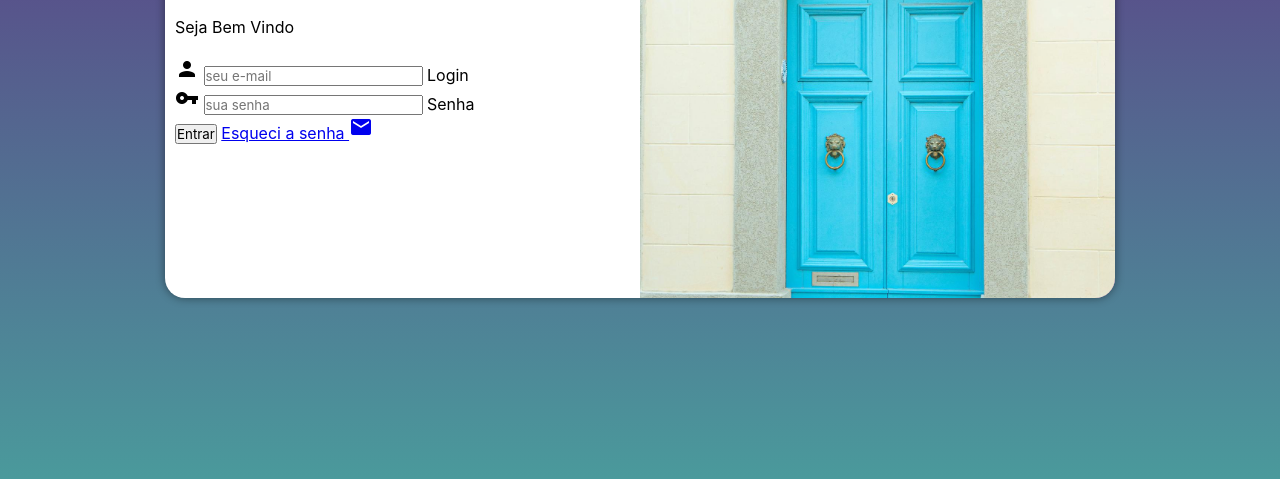
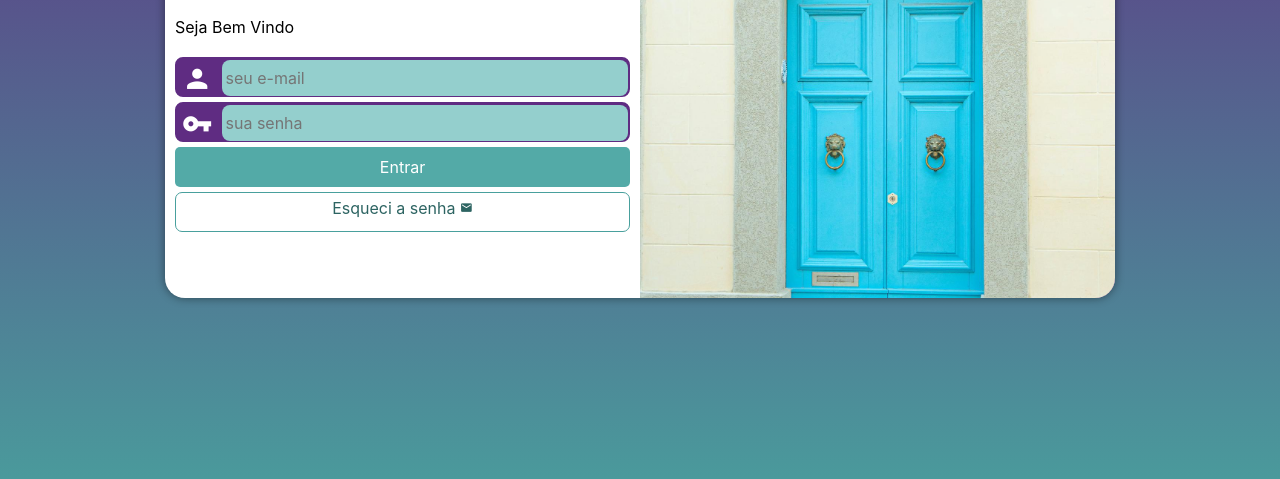
Before and after one commit to DiretorWL04/Html-css, a plain HTML site: page desafios/d016/index.html in a window 1280 px wide. Shown: the part 277-756 px from the top of the page. Drawn offline with Linux system fonts and the light colour scheme.

Commit message:
Update style.css

```diff
--- a/desafios/d016/estilos/style.css
+++ b/desafios/d016/estilos/style.css
@@ -1,62 +1,142 @@
 @charset "UTF-8";
 
-/* paleta de cores
-    verde: #49a09d
-    lilás: #5f2c82
+/*
+    Paleta de cores
+    Verde: #49a09d
+    Lilás: #5f2c82
 */
 
-*{
+* {
     font-family: -apple-system, BlinkMacSystemFont, 'Segoe UI', Roboto, Oxygen, Ubuntu, Cantarell, 'Open Sans', 'Helvetica Neue', sans-serif;
-    margin: 0;
-    padding: 0;
+    padding: 0px;
+    margin: 0px;
     box-sizing: border-box;
 }
 
-body, html{
+body, html {
     background-color: #5f2c82;
     height: 100vh;
     width: 100vw;
 }
 
-main{
+main {
     position: relative;
     height: 100vh;
     width: 100vw;
 }
 
-section#login{
-    background-color: white;
-    width: 250px;
-    height: 500px;
-    border-radius: 20px;
+section#login {
     position: absolute;
     top: 50%;
     left: 50%;
+    overflow: hidden;
+
+    background-color: white;
+    width: 250px;
+    height: 515px;
+    border-radius: 20px;
+    box-shadow: 0px 0px 10px rgba(0, 0, 0, 0.450);
+
     transform: translate(-50%, -50%);
-    overflow: hidden;
-    box-shadow: 0px 0px 10px rgba(0, 0, 0, 0.450);
     transition: width .3s, height .3s;
     transition-timing-function: ease;
 }
 
-section#login > div#img{
-    background: #5f2c82 url('../pexels-the-daphne-lens-2151762624-33558197.jpg') no-repeat;
+section#login > div#img {
+    display: block;
+    background: #5f2c82 url(../pexels-the-daphne-lens-2151762624-33558197.jpg) no-repeat;
     background-size: cover;
     background-position: center;
     height: 200px;
-    display: block;
 }
 
-section#login > div#form{
+section#login > div#form {
+    display: block;
     padding: 10px;
-    display: block;
 }
 
-div#form > h1{
+div#form > h1 {
     text-align: center;
     margin-bottom: 10px;
 }
 
-div#form > p{
+div#form > p {
     font-size: 0.8em;
 }
+
+form > div.campo {
+    background-color: #5f2c82;
+    border: 2px solid #5f2c82;
+    display: block;
+    width: 100%;
+    height: 40px;
+    border-radius: 8px;
+    margin: 5px 0px;
+}
+
+div.campo > label {
+    display: none;
+}
+
+div.campo > i {
+    color: white;
+    /*background-color: black;*/
+    font-size: 1.9em;
+    width: 40px;
+    padding: 5px;
+}
+
+div.campo > input {
+    background-color: #94cfcd;
+    font-size: 1em;
+    width: calc(100% - 45px);
+    height: 100%;
+    border: 0px;
+    border-radius: 8px;
+    padding: 4px;
+    transform: translateY(-10px);
+}
+
+div.campo > input:focus-within {
+    background-color: white;
+    border: none;
+}
+
+form > input[type=submit] {
+    display: block;
+    font-size: 1em;
+    width: 100%;
+    height: 40px;
+    background-color: #53aaa7;
+    color: white;
+    border: none;
+    border-radius: 5px;
+    cursor: pointer;
+}
+
+form > input[type=submit]:hover {
+    background-color: #2d6462;
+}
+
+form > a.botao {
+    display: block;
+    text-align: center;
+    font-size: 1em;
+    width: 100%;
+    height: 40px;
+    padding-top: 5px;
+    margin-top: 5px;
+    background-color: white;
+    color: #2d6462;
+    border: 1px solid #49a09d;
+    border-radius: 7px;
+    text-decoration: none;
+}
+
+form > a.botao:hover {
+    background-color: #6cd3cf;
+}
+
+form > a.botao > i {
+    font-size: 0.8em;
+}
```
